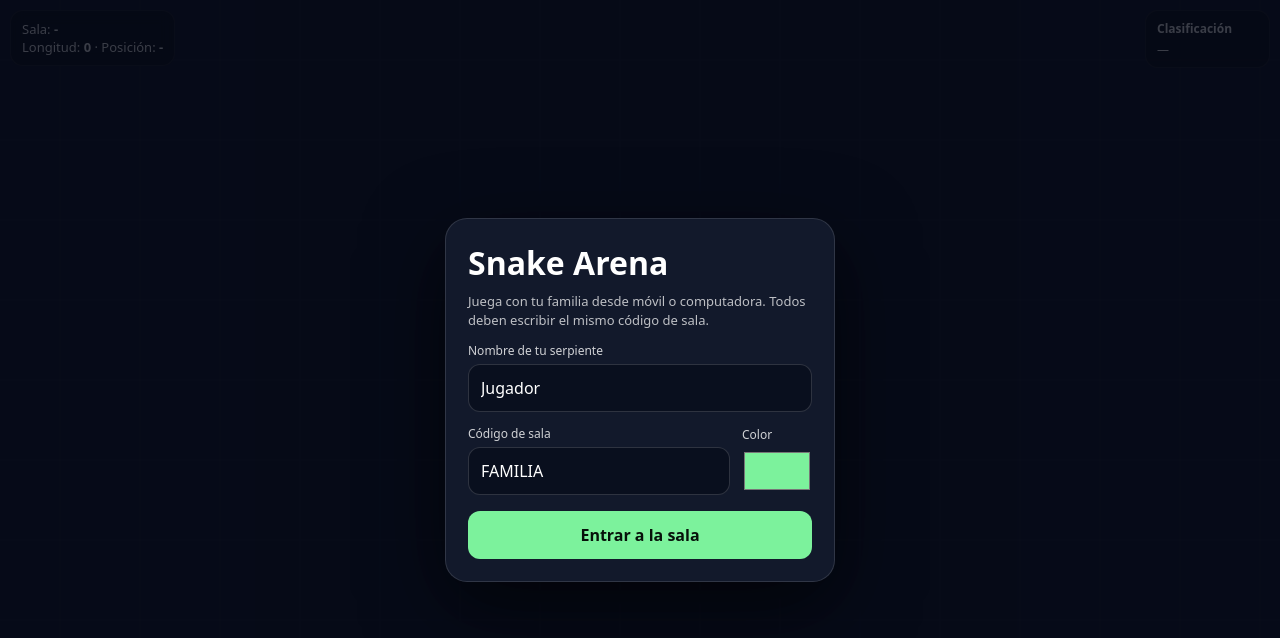
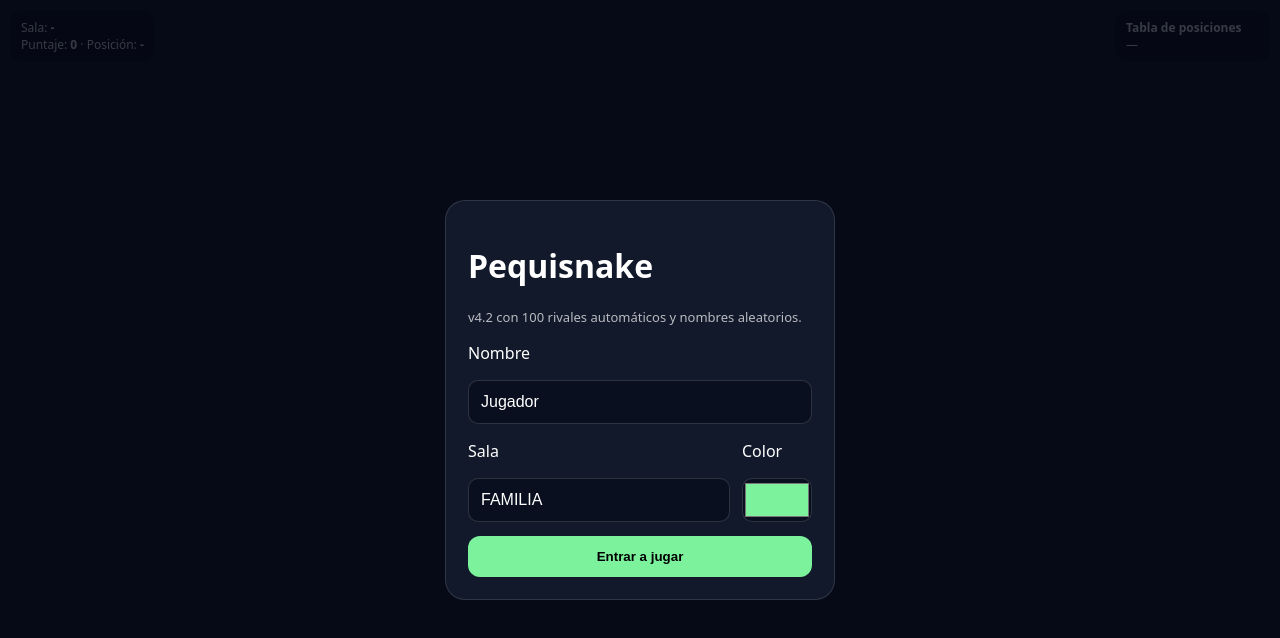
Before and after one commit to 231336804-afk/Pequisnake, a website: page public/index.html in a window 1280 px wide. Drawn offline with Linux system fonts and the light colour scheme.

Commit message:
Update index.html

```diff
--- a/public/index.html
+++ b/public/index.html
@@ -1,223 +1,34 @@
 <!doctype html>
-<html lang="es">
-<head>
-<meta charset="utf-8">
-<meta name="viewport" content="width=device-width,initial-scale=1,maximum-scale=1,user-scalable=no,viewport-fit=cover">
-<meta name="theme-color" content="#0b1020">
-<title>Snake Arena Familiar</title>
+<html lang="es"><head><meta charset="utf-8"><meta name="viewport" content="width=device-width,initial-scale=1,maximum-scale=1,user-scalable=no,viewport-fit=cover"><title>Pequisnake v4.2</title>
 <style>
-*{box-sizing:border-box}
-html,body{margin:0;width:100%;height:100%;overflow:hidden;background:#0b1020;font-family:system-ui,-apple-system,Segoe UI,sans-serif;color:#fff;touch-action:none}
-canvas{position:fixed;inset:0;width:100%;height:100%;display:block}
-.panel{position:fixed;inset:0;display:flex;align-items:center;justify-content:center;padding:18px;background:#060916c9;z-index:20}
-.card{width:min(92vw,390px);background:#12192b;border:1px solid #ffffff20;border-radius:22px;padding:22px;box-shadow:0 24px 80px #000a}
-h1,h2{margin:0 0 8px}.muted{font-size:13px;opacity:.72;line-height:1.4}
-label{display:block;font-size:12px;opacity:.8;margin-top:13px;margin-bottom:5px}
-input,button{font:inherit}
-input[type=text]{width:100%;background:#090f1e;border:1px solid #ffffff26;border-radius:12px;padding:12px;color:#fff;font-size:16px;text-transform:none}
-.row{display:grid;grid-template-columns:1fr 70px;gap:12px;align-items:end}
-input[type=color]{width:70px;height:46px;border:0;border-radius:10px;background:transparent;padding:0}
-button{border:0;border-radius:12px;padding:13px 15px;font-weight:800;cursor:pointer}
-.primary{width:100%;margin-top:16px;background:#7cf29c;color:#07110a;font-size:16px}
-#hud{position:fixed;top:max(10px,env(safe-area-inset-top));left:10px;z-index:5;background:#0007;border:1px solid #ffffff15;border-radius:13px;padding:9px 11px;font-size:13px;backdrop-filter:blur(7px)}
-#rank{position:fixed;top:max(10px,env(safe-area-inset-top));right:10px;z-index:5;background:#0007;border:1px solid #ffffff15;border-radius:13px;padding:9px 11px;font-size:12px;min-width:125px;max-width:42vw}
-#rank b{display:block;margin-bottom:4px}.rankline{white-space:nowrap;overflow:hidden;text-overflow:ellipsis}
-#mobileControls{display:none}
-#stickBase{position:fixed;left:24px;bottom:max(24px,env(safe-area-inset-bottom));width:128px;height:128px;border-radius:50%;background:#ffffff13;border:2px solid #ffffff22;z-index:10}
-#stickKnob{position:absolute;left:39px;top:39px;width:50px;height:50px;border-radius:50%;background:#ffffff55;border:2px solid #ffffff65}
-#boost{position:fixed;right:24px;bottom:max(36px,env(safe-area-inset-bottom));width:94px;height:94px;border-radius:50%;z-index:10;background:#ffcf5cdd;color:#241900;font-size:15px;box-shadow:0 8px 30px #0007}
-#status{position:fixed;left:50%;transform:translateX(-50%);top:max(12px,env(safe-area-inset-top));z-index:8;background:#0009;border-radius:20px;padding:7px 12px;font-size:12px;display:none}
-#death{display:none}
-.code{font-weight:900;letter-spacing:1px}
-@media (pointer:coarse),(max-width:800px){#mobileControls{display:block}}
-</style>
-</head>
-<body>
-<canvas id="game"></canvas>
-
-<div id="hud">Sala: <b id="roomHud">-</b><br>Longitud: <b id="score">0</b> · Posición: <b id="position">-</b></div>
-<div id="rank"><b>Clasificación</b><div id="rankList">—</div></div>
-<div id="status">Reconectando…</div>
-
-<div id="mobileControls">
-  <div id="stickBase"><div id="stickKnob"></div></div>
-  <button id="boost">TURBO</button>
-</div>
-
-<div id="menu" class="panel">
-  <div class="card">
-    <h1>Snake Arena</h1>
-    <div class="muted">Juega con tu familia desde móvil o computadora. Todos deben escribir el mismo código de sala.</div>
-    <label>Nombre de tu serpiente</label>
-    <input id="name" type="text" maxlength="18" value="Jugador" autocomplete="off">
-    <div class="row">
-      <div>
-        <label>Código de sala</label>
-        <input id="room" type="text" maxlength="10" value="FAMILIA" autocomplete="off" autocapitalize="characters">
-      </div>
-      <div>
-        <label>Color</label>
-        <input id="color" type="color" value="#7cf29c">
-      </div>
-    </div>
-    <button class="primary" id="play">Entrar a la sala</button>
-  </div>
-</div>
-
-<div id="death" class="panel">
-  <div class="card">
-    <h2>Perdiste</h2>
-    <div class="muted">Tu serpiente chocó. Puedes volver a entrar en la misma sala.</div>
-    <button class="primary" id="again">Reaparecer</button>
-  </div>
-</div>
-
+*{box-sizing:border-box}html,body{margin:0;width:100%;height:100%;overflow:hidden;background:#0b1020;color:white;font-family:system-ui;touch-action:none}canvas{position:fixed;inset:0;width:100%;height:100%}
+.panel{position:fixed;inset:0;display:flex;align-items:center;justify-content:center;background:#060916cc;z-index:20;padding:18px}.card{width:min(92vw,390px);background:#12192b;border-radius:20px;padding:22px;border:1px solid #ffffff20}.muted{opacity:.7;font-size:13px}
+input{width:100%;padding:12px;border-radius:10px;border:1px solid #ffffff25;background:#090f1e;color:white;font-size:16px}button{border:0;border-radius:12px;font-weight:800}.primary{width:100%;padding:13px;margin-top:14px;background:#7cf29c}
+.row{display:grid;grid-template-columns:1fr 70px;gap:12px}input[type=color]{height:44px;padding:0}
+#hud,#rank{position:fixed;top:10px;z-index:5;background:#0008;border-radius:12px;padding:9px 11px;font-size:12px}#hud{left:10px}#rank{right:10px;min-width:155px;max-width:48vw}.rankline{white-space:nowrap;overflow:hidden;text-overflow:ellipsis}.bot{opacity:.7}
+#mobile{display:none}#stick{position:fixed;left:24px;bottom:24px;width:126px;height:126px;border-radius:50%;background:#ffffff12;border:2px solid #ffffff22;z-index:10}#knob{position:absolute;left:38px;top:38px;width:50px;height:50px;border-radius:50%;background:#ffffff55}#boost{position:fixed;right:24px;bottom:36px;width:92px;height:92px;border-radius:50%;z-index:10;background:#ffcf5c}
+#death{display:none}@media(pointer:coarse),(max-width:800px){#mobile{display:block}}
+</style></head><body>
+<canvas id="game"></canvas><div id="hud">Sala: <b id="roomHud">-</b><br>Puntaje: <b id="score">0</b> · Posición: <b id="pos">-</b></div>
+<div id="rank"><b>Tabla de posiciones</b><div id="rankList">—</div></div>
+<div id="mobile"><div id="stick"><div id="knob"></div></div><button id="boost">TURBO</button></div>
+<div id="menu" class="panel"><div class="card"><h1>Pequisnake</h1><div class="muted">v4.2 con 100 rivales automáticos y nombres aleatorios.</div><p>Nombre</p><input id="name" value="Jugador" maxlength="18"><div class="row"><div><p>Sala</p><input id="room" value="FAMILIA" maxlength="10"></div><div><p>Color</p><input id="color" type="color" value="#7cf29c"></div></div><button id="play" class="primary">Entrar a jugar</button></div></div>
+<div id="death" class="panel"><div class="card"><h2>Perdiste</h2><button id="again" class="primary">Reaparecer</button></div></div>
 <script>
-const canvas=document.getElementById("game"),ctx=canvas.getContext("2d");
-const menu=document.getElementById("menu"),death=document.getElementById("death");
-const score=document.getElementById("score"),positionEl=document.getElementById("position");
-const roomHud=document.getElementById("roomHud"),rankList=document.getElementById("rankList"),statusEl=document.getElementById("status");
-const coarse=matchMedia("(pointer:coarse)").matches || innerWidth<800;
-
-let DPR=Math.min(devicePixelRatio||1,2);
-function resize(){canvas.width=innerWidth*DPR;canvas.height=innerHeight*DPR;ctx.setTransform(DPR,0,0,DPR,0,0)}
-addEventListener("resize",resize);resize();
-
-let ws=null,myId=null,joined=false,joinData=null,retry=0;
-let state={world:4200,foods:[],players:[],ranking:[]};
-let cam={x:2100,y:2100,zoom:1};
-let controlAngle=0,boosting=false;
-
-function connect(){
-  const proto=location.protocol==="https:"?"wss:":"ws:";
-  ws=new WebSocket(proto+"//"+location.host+"/ws");
-
-  ws.onopen=()=>{
-    retry=0;statusEl.style.display="none";
-    if(joined && joinData) setTimeout(()=>send({t:"join",...joinData}),80);
-  };
-  ws.onmessage=e=>{
-    const m=JSON.parse(e.data);
-    if(m.t==="hello"){myId=m.id}
-    if(m.t==="joined"){
-      roomHud.textContent=m.room;
-      menu.style.display="none";
-    }
-    if(m.t==="state"){
-      state=m;
-      const me=state.players.find(p=>p.id===myId);
-      if(me){
-        score.textContent=Math.round(me.length);
-        const idx=state.ranking.findIndex(r=>r.id===myId);
-        positionEl.textContent=idx>=0?(idx+1)+"/"+state.ranking.length:"-";
-        if(joined && !me.alive)death.style.display="flex";
-      }
-      rankList.innerHTML=state.ranking.slice(0,5).map((r,i)=>
-        `<div class="rankline">${i+1}. ${escapeHtml(r.name)} · ${r.length}</div>`
-      ).join("")||"—";
-    }
-  };
-  ws.onclose=()=>{
-    statusEl.style.display=joined?"block":"none";
-    const delay=Math.min(8000,500*Math.pow(2,retry++));
-    setTimeout(connect,delay);
-  };
-}
-function send(obj){if(ws&&ws.readyState===1)ws.send(JSON.stringify(obj))}
-function escapeHtml(s){return String(s).replace(/[&<>"']/g,c=>({"&":"&amp;","<":"&lt;",">":"&gt;","\"":"&quot;","'":"&#39;"}[c]))}
-connect();
-
-document.getElementById("play").onclick=()=>{
-  const name=document.getElementById("name").value.trim()||"Jugador";
-  const room=(document.getElementById("room").value||"FAMILIA").toUpperCase().replace(/[^A-Z0-9]/g,"").slice(0,10)||"FAMILIA";
-  const color=document.getElementById("color").value;
-  document.getElementById("room").value=room;
-  joinData={name,room,color};joined=true;
-  send({t:"join",...joinData});
-};
-document.getElementById("again").onclick=()=>{
-  send({t:"respawn"});death.style.display="none";
-};
-
-canvas.addEventListener("pointermove",e=>{
-  if(coarse)return;
-  controlAngle=Math.atan2(e.clientY-innerHeight/2,e.clientX-innerWidth/2);
-});
-canvas.addEventListener("pointerdown",()=>{if(!coarse)boosting=true});
-addEventListener("pointerup",()=>{if(!coarse)boosting=false});
-
-const base=document.getElementById("stickBase"),knob=document.getElementById("stickKnob");
-let stickId=null;
-function stickMove(e){
-  const r=base.getBoundingClientRect(),cx=r.left+r.width/2,cy=r.top+r.height/2;
-  let dx=e.clientX-cx,dy=e.clientY-cy;
-  const max=42,d=Math.hypot(dx,dy)||1;
-  if(d>max){dx=dx/d*max;dy=dy/d*max}
-  knob.style.transform=`translate(${dx}px,${dy}px)`;
-  if(Math.hypot(dx,dy)>8)controlAngle=Math.atan2(dy,dx);
-}
-base.addEventListener("pointerdown",e=>{stickId=e.pointerId;base.setPointerCapture(e.pointerId);stickMove(e)});
-base.addEventListener("pointermove",e=>{if(e.pointerId===stickId)stickMove(e)});
-function stickEnd(e){if(e.pointerId!==stickId)return;stickId=null;knob.style.transform="translate(0,0)"}
-base.addEventListener("pointerup",stickEnd);base.addEventListener("pointercancel",stickEnd);
-
-const boost=document.getElementById("boost");
-boost.addEventListener("pointerdown",e=>{e.preventDefault();boosting=true});
-boost.addEventListener("pointerup",()=>boosting=false);
-boost.addEventListener("pointercancel",()=>boosting=false);
-boost.addEventListener("pointerleave",()=>boosting=false);
-
-setInterval(()=>{if(joined)send({t:"input",angle:controlAngle,boost:boosting})},50);
-
-const sx=x=>(x-cam.x)*cam.zoom+innerWidth/2;
-const sy=y=>(y-cam.y)*cam.zoom+innerHeight/2;
-
-function render(){
-  ctx.fillStyle="#0b1020";ctx.fillRect(0,0,innerWidth,innerHeight);
-  const me=state.players.find(p=>p.id===myId);
-  if(me){
-    cam.x+=(me.x-cam.x)*.15;cam.y+=(me.y-cam.y)*.15;
-    const target=Math.max(.55,Math.min(1.05,1.14-Math.log10(me.length/80+1)*.27));
-    cam.zoom+=(target-cam.zoom)*.06;
-  }
-
-  const step=80*cam.zoom;
-  const ox=(((-cam.x*cam.zoom+innerWidth/2)%step)+step)%step;
-  const oy=(((-cam.y*cam.zoom+innerHeight/2)%step)+step)%step;
-  ctx.strokeStyle="#ffffff09";ctx.lineWidth=1;ctx.beginPath();
-  for(let x=ox;x<innerWidth;x+=step){ctx.moveTo(x,0);ctx.lineTo(x,innerHeight)}
-  for(let y=oy;y<innerHeight;y+=step){ctx.moveTo(0,y);ctx.lineTo(innerWidth,y)}
-  ctx.stroke();
-
-  ctx.strokeStyle="#ffffff25";ctx.lineWidth=4;
-  ctx.strokeRect(sx(0),sy(0),state.world*cam.zoom,state.world*cam.zoom);
-
-  for(const f of state.foods){
-    const X=sx(f[0]),Y=sy(f[1]);
-    if(X<-15||X>innerWidth+15||Y<-15||Y>innerHeight+15)continue;
-    ctx.beginPath();ctx.fillStyle=`hsl(${f[3]} 95% 65%)`;ctx.arc(X,Y,f[2]*cam.zoom,0,Math.PI*2);ctx.fill();
-  }
-
-  const ps=[...state.players].filter(p=>p.alive).sort((a,b)=>a.length-b.length);
-  for(const p of ps){
-    if(!p.points.length)continue;
-    ctx.lineCap="round";ctx.lineJoin="round";ctx.strokeStyle=p.color;ctx.lineWidth=p.radius*2*cam.zoom;
-    ctx.beginPath();
-    p.points.forEach((q,i)=>{const X=sx(q[0]),Y=sy(q[1]);i?ctx.lineTo(X,Y):ctx.moveTo(X,Y)});
-    ctx.stroke();
-
-    const X=sx(p.x),Y=sy(p.y),r=p.radius*cam.zoom,fx=Math.cos(p.angle),fy=Math.sin(p.angle),px=-fy,py=fx;
-    for(const side of [-1,1]){
-      const ex=X+fx*r*.42+px*r*.44*side,ey=Y+fy*r*.42+py*r*.44*side;
-      ctx.beginPath();ctx.fillStyle="#fff";ctx.arc(ex,ey,r*.28,0,Math.PI*2);ctx.fill();
-      ctx.beginPath();ctx.fillStyle="#111";ctx.arc(ex+fx*r*.08,ey+fy*r*.08,r*.13,0,Math.PI*2);ctx.fill();
-    }
-    ctx.font=`${Math.max(11,13*cam.zoom)}px system-ui`;ctx.fillStyle="#fff";ctx.textAlign="center";
-    ctx.fillText(p.name,X,Y-r-9);
-  }
-  requestAnimationFrame(render);
-}
-requestAnimationFrame(render);
-</script>
-</body>
-</html>
+const c=document.getElementById("game"),ctx=c.getContext("2d"),coarse=matchMedia("(pointer:coarse)").matches||innerWidth<800;let DPR=Math.min(devicePixelRatio||1,1.5);
+function resize(){c.width=innerWidth*DPR;c.height=innerHeight*DPR;ctx.setTransform(DPR,0,0,DPR,0,0)}addEventListener("resize",resize);resize();
+let ws,myId,joined=false,joinData,state={world:4200,foods:[],players:[],ranking:[]},cam={x:2100,y:2100,zoom:1},ang=0,boosting=false;
+function connect(){ws=new WebSocket((location.protocol==="https:"?"wss:":"ws:")+"//"+location.host+"/ws");ws.onopen=()=>{if(joined)setTimeout(()=>send({t:"join",...joinData}),100)};ws.onmessage=e=>{const m=JSON.parse(e.data);if(m.t==="hello")myId=m.id;if(m.t==="joined"){roomHud.textContent=m.room;menu.style.display="none"}if(m.t==="state"){state=m;const me=state.players.find(p=>p.id===myId);if(me){score.textContent=me.score;const i=state.ranking.findIndex(r=>r.id===myId);pos.textContent=i>=0?(i+1)+"/"+state.ranking.length:"-";if(joined&&!me.alive)death.style.display="flex"}rankList.innerHTML=state.ranking.map((r,i)=>`<div class="rankline ${r.isBot?'bot':''}">${i+1}. ${r.name} — ${r.score}</div>`).join("")||"—"}};ws.onclose=()=>setTimeout(connect,1200)}connect();
+function send(o){if(ws&&ws.readyState===1)ws.send(JSON.stringify(o))}
+play.onclick=()=>{joinData={name:name.value.trim()||"Jugador",room:(room.value||"FAMILIA").toUpperCase().replace(/[^A-Z0-9]/g,"").slice(0,10),color:color.value};joined=true;send({t:"join",...joinData})};again.onclick=()=>{send({t:"respawn"});death.style.display="none"};
+c.addEventListener("pointermove",e=>{if(!coarse)ang=Math.atan2(e.clientY-innerHeight/2,e.clientX-innerWidth/2)});c.addEventListener("pointerdown",()=>{if(!coarse)boosting=true});addEventListener("pointerup",()=>{if(!coarse)boosting=false});
+const stick=document.getElementById("stick"),knob=document.getElementById("knob");let sid=null;function sm(e){const r=stick.getBoundingClientRect(),cx=r.left+r.width/2,cy=r.top+r.height/2;let dx=e.clientX-cx,dy=e.clientY-cy,d=Math.hypot(dx,dy)||1,m=40;if(d>m){dx=dx/d*m;dy=dy/d*m}knob.style.transform=`translate(${dx}px,${dy}px)`;if(Math.hypot(dx,dy)>8)ang=Math.atan2(dy,dx)}
+stick.addEventListener("pointerdown",e=>{sid=e.pointerId;stick.setPointerCapture(e.pointerId);sm(e)});stick.addEventListener("pointermove",e=>{if(e.pointerId===sid)sm(e)});stick.addEventListener("pointerup",e=>{sid=null;knob.style.transform="translate(0,0)"});
+const bb=document.getElementById("boost");bb.addEventListener("pointerdown",()=>boosting=true);bb.addEventListener("pointerup",()=>boosting=false);bb.addEventListener("pointercancel",()=>boosting=false);
+setInterval(()=>{if(joined)send({t:"input",angle:ang,boost:boosting})},66);
+const sx=x=>(x-cam.x)*cam.zoom+innerWidth/2,sy=y=>(y-cam.y)*cam.zoom+innerHeight/2;
+function draw(){ctx.fillStyle="#0b1020";ctx.fillRect(0,0,innerWidth,innerHeight);const me=state.players.find(p=>p.id===myId);if(me){cam.x+=(me.x-cam.x)*.13;cam.y+=(me.y-cam.y)*.13}
+for(const f of state.foods){const X=sx(f[0]),Y=sy(f[1]);ctx.beginPath();ctx.fillStyle=`hsl(${f[3]} 95% 65%)`;ctx.arc(X,Y,f[2]*cam.zoom,0,Math.PI*2);ctx.fill()}
+for(const p of state.players.filter(p=>p.alive)){if(!p.points.length)continue;ctx.lineCap="round";ctx.lineJoin="round";ctx.strokeStyle=p.color;ctx.lineWidth=p.radius*2*cam.zoom;ctx.beginPath();p.points.forEach((q,i)=>{const X=sx(q[0]),Y=sy(q[1]);i?ctx.lineTo(X,Y):ctx.moveTo(X,Y)});ctx.stroke();const X=sx(p.x),Y=sy(p.y),r=p.radius*cam.zoom;ctx.fillStyle="#fff";ctx.font="12px system-ui";ctx.textAlign="center";ctx.fillText(p.name,X,Y-r-8)}
+requestAnimationFrame(draw)}requestAnimationFrame(draw);
+</script></body></html>
```
